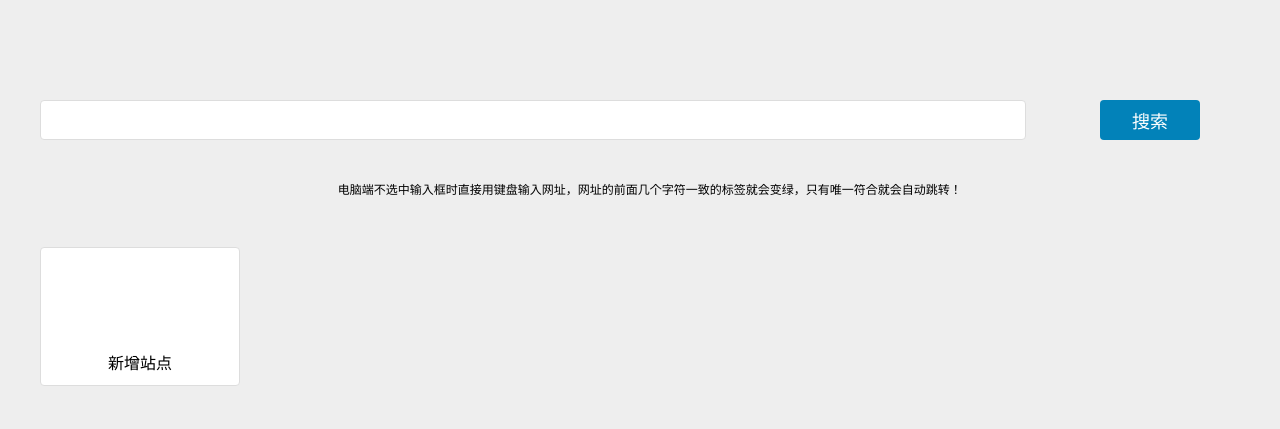
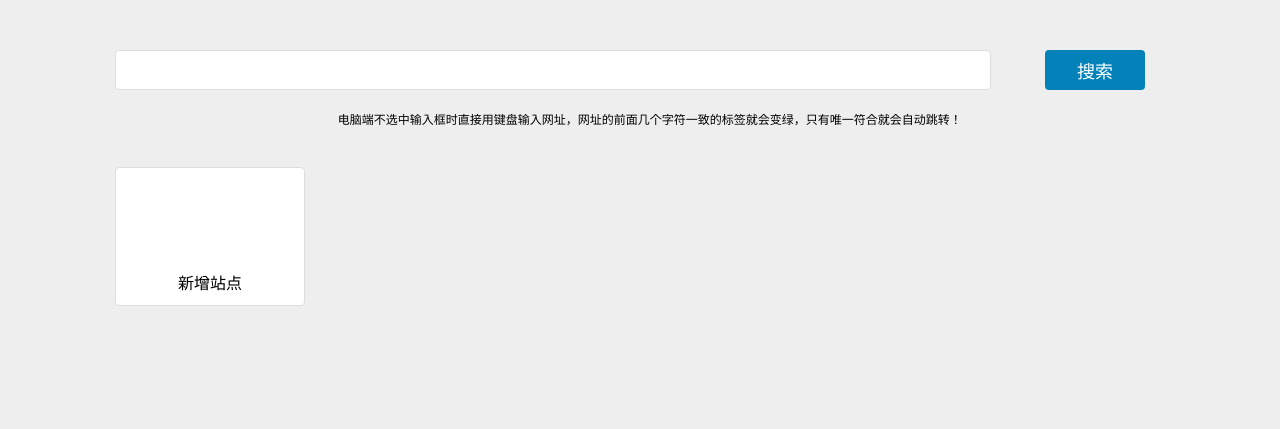
Before and after one commit to Happievening/maxnav, a website: page src/index.html in a window 1280 px wide. Drawn offline with nearby package versions, Linux system fonts and the light colour scheme.

Commit message:
Fixed Layout

```diff
--- a/src/index.html
+++ b/src/index.html
@@ -36,7 +36,6 @@
 </head>
 
 <body>
-  <div class="xWrapper">
   <nav class="site-nav">
     <form class="nav-form" action="https://www.baidu.com/s" method="get" target="_blank">
       <input data-role='none' type="text" name="wd" class="searchText" />
@@ -46,18 +45,6 @@
   <aside class="guide"></aside>
   <main class="site-main">
     <ul class="siteList">
-        <!-- <li class="siteListItem"><a href="//bilibili.com">
-            <div class="site-info">
-              <div class="logo">B</div>
-              <div class="link">bilibili.com</div>
-            </div>
-          </a></li>
-        <li class="siteListItem"><a href="//baidu.com">
-            <div class="site-info">
-              <div class="logo">B</div>
-              <div class="link">baidu.com</div>
-            </div>
-          </a></li> -->
       <li class="addButton">
         <div class="site-info">
           <div class="logo"><svg class="icon">
@@ -68,7 +55,6 @@
       </li>
     </ul>
   </main>
-  </div>
 
   <script src="//at.alicdn.com/t/font_2643574_fcobjy5h8t.js"></script>
   <script src="https://cdn.jsdelivr.net/npm/jquery/dist/jquery.min.js"></script>
--- a/src/style.css
+++ b/src/style.css
@@ -1,6 +1,11 @@
 * {
     margin: 0;
     padding: 0;
+    box-sizing: border-box;
+}
+
+*:before,
+*:after {
     box-sizing: border-box;
 }
 
@@ -13,8 +18,6 @@ body {
     background-color: #EEE;
     font-family: "inter";
     overflow-x: hidden;
-    display: flex;
-    justify-content: center;
 }
 
 input {
@@ -49,7 +52,6 @@ ol li {
     outline: 0
 }
 
-
 li .outWrapper {
     width: 100%;
     height: 100%;
@@ -82,7 +84,7 @@ li:hover .icon-close-wrapper {
 
 .guide {
     display: flex;
-    margin: 30px 25% 10px 25%;
+    margin: 30px 20% 10px 20%;
     justify-content: center;
     font-size: 12px;
 }
@@ -104,8 +106,14 @@ li:hover .icon-close-wrapper {
     cursor: pointer;
 }
 
+.site-nav {
+    display: flex;
+    justify-content: center;
+}
+
 .site-main {
-    margin: 0 auto;
+    display: flex;
+    justify-content: flex-start;
 }
 
 .siteList {
@@ -153,9 +161,15 @@ li:hover .icon-close-wrapper {
 }
 
 @media (max-width:500px) {
+    .site-nav {
+        margin-top: 60px;
+        margin-bottom: 20px;
+        margin-left: 30px;
+        margin-right: 30px;
+    }
 
     .site-nav>.nav-form {
-        margin: 60px 0px 20px 0px;
+        width: 100%;
     }
 
     .searchText {
@@ -210,13 +224,20 @@ li:hover .icon-close-wrapper {
     }
 }
 
-@media (min-width:501px) {
+@media (min-width:501px) and (max-width:1200px) {
+    .site-nav .nav-form {
+        width: 80%;
+        margin: 60px 0% 40px 0%;
+        justify-content: space-between;
+    }
 
-    .site-nav .nav-form {
-        max-width: 1160px;
-        min-width: 1160px;
-        margin: 100px 0% 40px 0%;
-        justify-content: space-between;
+    .siteList li {
+        width: 180px;
+        background-color: #fff;
+        border-radius: 4px;
+        margin-right: 40px;
+        margin-bottom: 20px;
+        font-size: 16px;
     }
 
     .searchText {
@@ -230,6 +251,7 @@ li:hover .icon-close-wrapper {
 
     .searchButton {
         width: 100px;
+        height: 40px;
         padding: 0 10px;
         font-size: 18px;
         color: white;
@@ -240,9 +262,7 @@ li:hover .icon-close-wrapper {
     }
 
     .siteList {
-        max-width: 1200px;
-        min-width: 1200px;
-        margin: 50px 0% 20px 0%;
+        margin: 60px 50px 20px 50px;
     }
 
     .siteList li {
@@ -265,3 +285,70 @@ li:hover .icon-close-wrapper {
         margin-bottom: 5px;
     }
 }
+
+@media (min-width:1201px) {
+    .site-nav {
+        max-width: 1030px;
+        min-width: 1030px;
+        margin-top: 50px;
+        margin-left: calc(50% - 525px);
+        margin-right: calc(50% - 525px);
+        justify-content: space-between;
+    }
+
+    .site-nav .nav-form {
+        width: 100%;
+        justify-content: space-between;
+    }
+
+    .searchText {
+        width: 85%;
+        height: 40px;
+        padding-left: 10px;
+        border: 1px solid #DDD;
+        border-radius: 4px;
+        line-height: 40px;
+    }
+
+    .searchButton {
+        width: 100px;
+        padding: 0 10px;
+        font-size: 18px;
+        color: white;
+    }
+
+    .guide {
+        margin-top: 20px
+    }
+
+    .site-main {
+        max-width: 1050px;
+        min-width: 1050px;
+        margin-left: calc(50% - 525px);
+        margin-right: calc(50% - 525px);
+    }
+
+    .siteList {
+        margin: 30px 0px 10px 0px;
+    }
+
+    .siteList li {
+        width: 190px;
+        background-color: #fff;
+        border-radius: 4px;
+        margin-right: 20px;
+        margin-bottom: 20px;
+        font-size: 16px;
+    }
+
+    .site-info .link {
+        width: 100%;
+        height: 20px;
+        margin-bottom: 15px;
+    }
+
+    .addButton .logo {
+        margin-top: 25px;
+        margin-bottom: 5px;
+    }
+}
```
Also changed, not shown: dist/index.html, 2 other files. Lines whose indentation alone changed are shown as unchanged.
